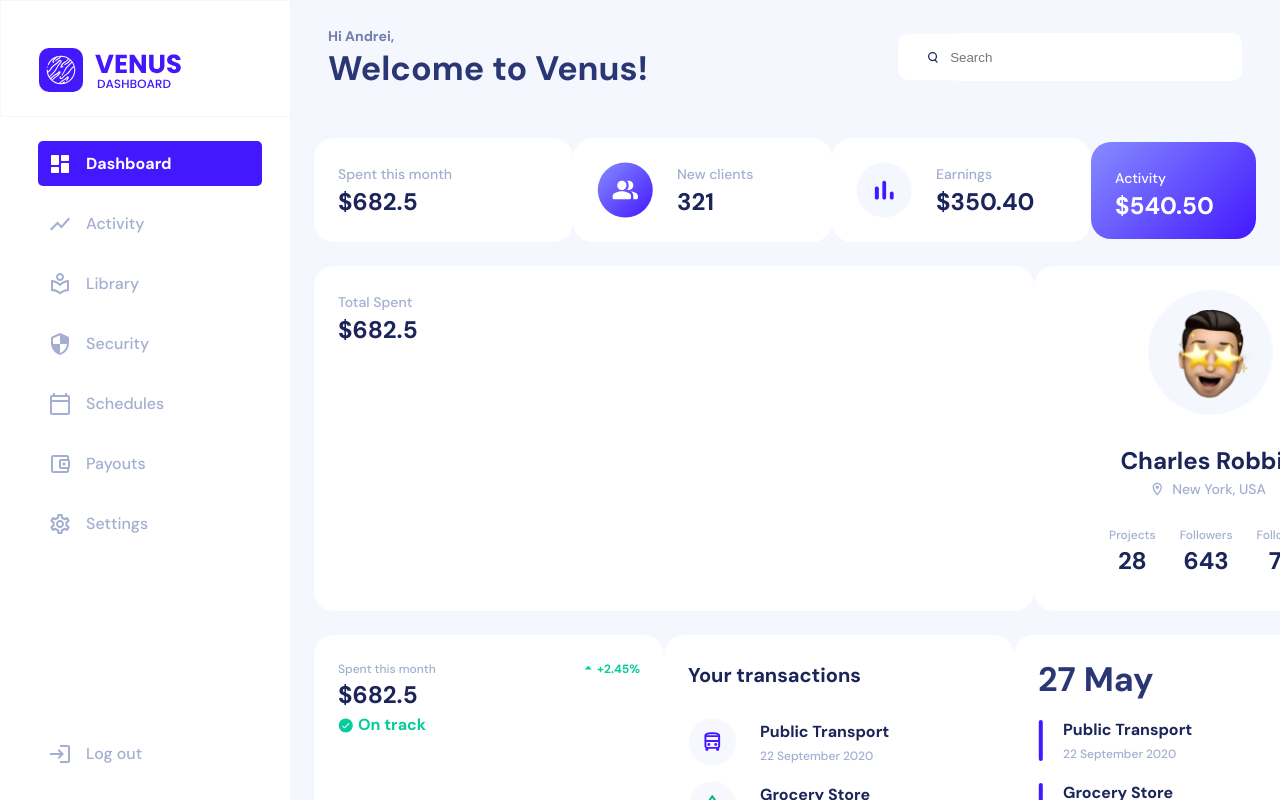
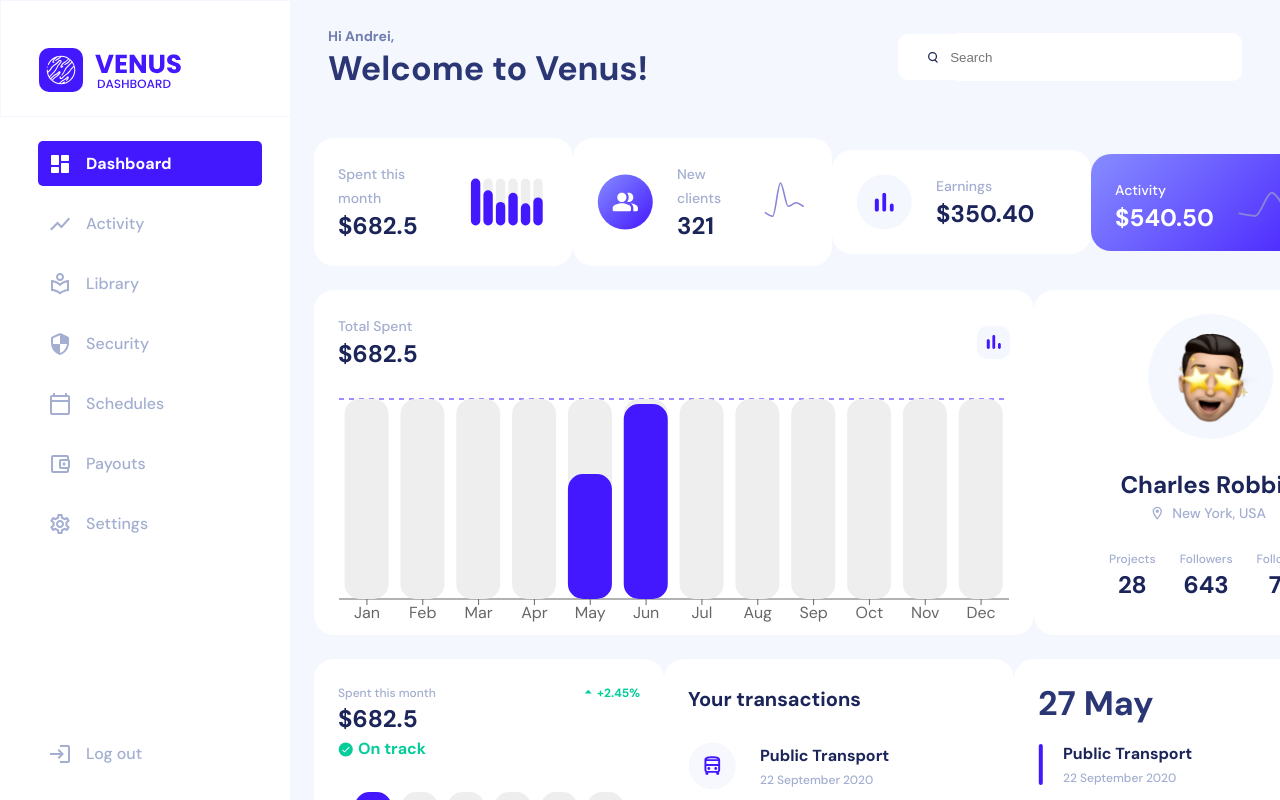
Before and after one commit to DianaCose/HomeTest, a React (Create React App) app: page / in a window 1280 px wide. Shown: the top 800 px of the page. Built offline with nearby package versions, Linux system fonts and the light colour scheme.

Commit message:
Add Recharts graphs

```diff
--- a/package.json
+++ b/package.json
@@ -9,6 +9,7 @@
     "react": "^18.3.1",
     "react-dom": "^18.3.1",
     "react-scripts": "5.0.1",
+    "recharts": "^2.12.7",
     "sass": "^1.77.8",
     "web-vitals": "^2.1.4"
   },
--- /dev/null
+++ b/src/components/Graphs/ChartBar.js
@@ -0,0 +1,29 @@
+import React from 'react';
+import { BarChart, Bar, XAxis, ReferenceLine, YAxis } from 'recharts';
+
+export const ChartBar = (props) => {
+	return (
+		<BarChart width={props.width} height={props.height} data={props.data}>
+			{props.hasAxis && <XAxis dataKey="name" />}
+			{props.hasAxis && (
+				<ReferenceLine
+					y={4000}
+					stroke="#4318FF"
+					strokeDasharray="5 5"
+					label={{
+						position: 'left',
+						value: '$179',
+						fill: '#4318FF',
+						fontSize: 12,
+					}}
+				/>
+			)}
+			<Bar
+				dataKey="uv"
+				fill="#4318FF"
+				radius={15}
+				background={{ fill: '#eee', radius: 15 }}
+			/>
+		</BarChart>
+	);
+};
--- /dev/null
+++ b/src/components/Graphs/ChartLine.js
@@ -0,0 +1,15 @@
+import { LineChart, Line } from 'recharts';
+
+export const ChartLine = (props) => {
+	return (
+		<LineChart width={props.width} height={props.height} data={props.data}>
+			<Line
+				type="monotone"
+				dataKey="pv"
+				stroke="#8884d8"
+				strokeWidth={2}
+				dot={false}
+			/>
+		</LineChart>
+	);
+};
--- a/src/components/Home/Home.js
+++ b/src/components/Home/Home.js
@@ -17,6 +17,11 @@ import grocery from '../../assets/grocery.svg';
 import subscription from '../../assets/subscription.svg';
 import arrow_back from '../../assets/arrow_back.svg';
 import rectangle from '../../assets/rectangle.svg';
+import bar_chart from '../../assets/bar_chart.svg';
+import { ChartLine } from '../Graphs/ChartLine';
+import { ChartBar } from '../Graphs/ChartBar';
+import { dataLine } from '../../data/lineChartData';
+import { dataBar } from '../../data/barChartData';
 
 export const Home = () => {
 	return (
@@ -32,12 +37,20 @@ export const Home = () => {
 				<div className="wrapper">
 					<div>
 						<SmallChart>
-							<div className="Padding_container">
+							<div className="activity_container">
+								<div>
 									<Typography
 										label="Spent this month"
 										text="$682.5"
 										classLabel="label"
 										classText="text"
+									/>
+								</div>
+								<ChartBar
+									width={90}
+									height={60}
+									data={dataLine}
+									hasAxis={false}
 								/>
 							</div>
 						</SmallChart>
@@ -53,6 +66,7 @@ export const Home = () => {
 									classText="text"
 								/>
 							</div>
+							<ChartLine data={dataLine} width={59} height={60} />
 						</div>
 					</SmallChart>
 
@@ -70,7 +84,8 @@ export const Home = () => {
 						</div>
 					</SmallChart>
 					<div className="activity">
-						<div className="Padding_container">
+						<div className="activity_container">
+							<div>
 								<Typography
 									label="Activity"
 									text="$540.50"
@@ -78,16 +93,38 @@ export const Home = () => {
 									classText="colored_chart_text"
 								/>
 							</div>
+							<ChartLine
+								data={dataLine}
+								width={100}
+								height={40}
+								className={'activity_chart'}
+							/>
+						</div>
 					</div>
 				</div>
 				<div className="wrapper">
 					<LargeChart>
 						<div className="Padding_container">
+							<div className="largeChart_header">
+								<div>
 									<Typography
 										label="Total Spent"
 										text="$682.5"
 										classLabel="label"
 										classText="text"
+									/>
+								</div>
+								<div className="small_bar_chart">
+									<img src={bar_chart} alt="bar_chart" />
+								</div>
+							</div>
+						</div>
+						<div className="largeChart_container">
+							<ChartBar
+								width={680}
+								height={240}
+								data={dataBar}
+								hasAxis={true}
 							/>
 						</div>
 					</LargeChart>
@@ -153,6 +190,14 @@ export const Home = () => {
 								<img src={arrow_up} alt="arrow_up" />
 								<div>+2.45%</div>
 							</div>
+						</div>
+						<div className="track_chart_graph">
+							<ChartBar
+								width={289}
+								height={180}
+								data={dataLine}
+								hasAxis={false}
+							/>
 						</div>
 					</MediumChart>
 					<MediumChart>
--- a/src/components/Home/Home.scss
+++ b/src/components/Home/Home.scss
@@ -39,7 +39,6 @@
 
 .new_client {
 	display: flex;
-	flex-direction: row;
 	align-items: center;
 	gap: 24px;
 	padding: 24px;
@@ -55,6 +54,14 @@
 	width: 259px;
 	height: 97px;
 	border-radius: 20px;
+}
+
+.activity_container {
+	display: flex;
+	justify-content: space-between;
+	align-items: center;
+	gap: 20px;
+	padding: 24px;
 }
 
 .label {
@@ -253,3 +260,45 @@
 	align-items: center;
 	gap: 20px;
 }
+
+.new_client_chart {
+	width: 58.5px;
+	height: 38.5px;
+	color: linear-gradient(73.48deg, #4f2cff -54.8%, rgba(79, 44, 255, 0) 96.19%);
+}
+
+.activity_chart {
+	width: 100px;
+	height: 45px;
+	color: linear-gradient(73.48deg, #4f2cff -54.8%, rgba(79, 44, 255, 0) 96.19%);
+}
+
+.small_bar_chart {
+	width: 33px;
+	height: 33px;
+	background: #f4f7fe;
+	border-radius: 10px;
+	display: flex;
+	justify-content: center;
+	align-items: center;
+}
+
+.largeChart_header {
+	display: flex;
+	flex-direction: row;
+	justify-content: space-between;
+	align-items: center;
+}
+
+.largeChart_container {
+	display: flex;
+	flex-direction: row;
+	justify-content: center;
+}
+
+.track_chart_graph {
+	display: flex;
+	flex-direction: row;
+	justify-content: center;
+	align-items: flex-end;
+}
--- /dev/null
+++ b/src/data/barChartData.js
@@ -0,0 +1,74 @@
+export const dataBar = [
+	{
+		name: 'Jan',
+		uv: 0,
+		pv: 0,
+		amt: 0,
+	},
+	{
+		name: 'Feb',
+		uv: 0,
+		pv: 0,
+		amt: 0,
+	},
+	{
+		name: 'Mar',
+		uv: 0,
+		pv: 0,
+		amt: 0,
+	},
+	{
+		name: 'Apr',
+		uv: 0,
+		pv: 0,
+		amt: 0,
+	},
+	{
+		name: 'May',
+		uv: 2500,
+		pv: 3500,
+		amt: 2500,
+	},
+	{
+		name: 'Jun',
+		uv: 3900,
+		pv: 4000,
+		amt: 2500,
+	},
+	{
+		name: 'Jul',
+		uv: 0,
+		pv: 0,
+		amt: 0,
+	},
+	{
+		name: 'Aug',
+		uv: 0,
+		pv: 0,
+		amt: 0,
+	},
+	{
+		name: 'Sep',
+		uv: 0,
+		pv: 0,
+		amt: 0,
+	},
+	{
+		name: 'Oct',
+		uv: 0,
+		pv: 0,
+		amt: 0,
+	},
+	{
+		name: 'Nov',
+		uv: 0,
+		pv: 0,
+		amt: 0,
+	},
+	{
+		name: 'Dec',
+		uv: 0,
+		pv: 0,
+		amt: 0,
+	},
+];
--- /dev/null
+++ b/src/data/lineChartData.js
@@ -0,0 +1,38 @@
+export const dataLine = [
+	{
+		name: 'Page A',
+		uv: 4000,
+		pv: 2400,
+		amt: 2400,
+	},
+	{
+		name: 'Page B',
+		uv: 3000,
+		pv: 1398,
+		amt: 2210,
+	},
+	{
+		name: 'Page C',
+		uv: 2000,
+		pv: 9800,
+		amt: 2290,
+	},
+	{
+		name: 'Page D',
+		uv: 2780,
+		pv: 3908,
+		amt: 2000,
+	},
+	{
+		name: 'Page E',
+		uv: 1890,
+		pv: 4800,
+		amt: 2181,
+	},
+	{
+		name: 'Page F',
+		uv: 2390,
+		pv: 3800,
+		amt: 2500,
+	},
+];
```
Also changed, not shown: src/assets/bar_chart.svg (added), 1 other file (tests, documents, lock files or other folders). Lines whose indentation alone changed are shown as unchanged.
